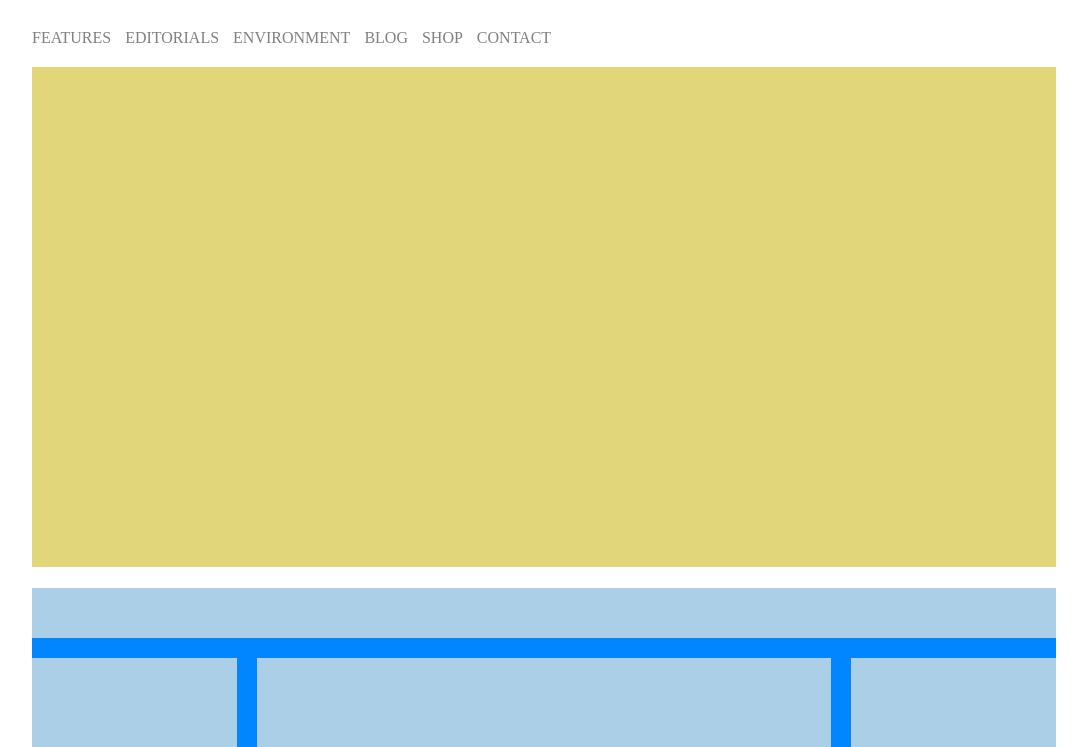
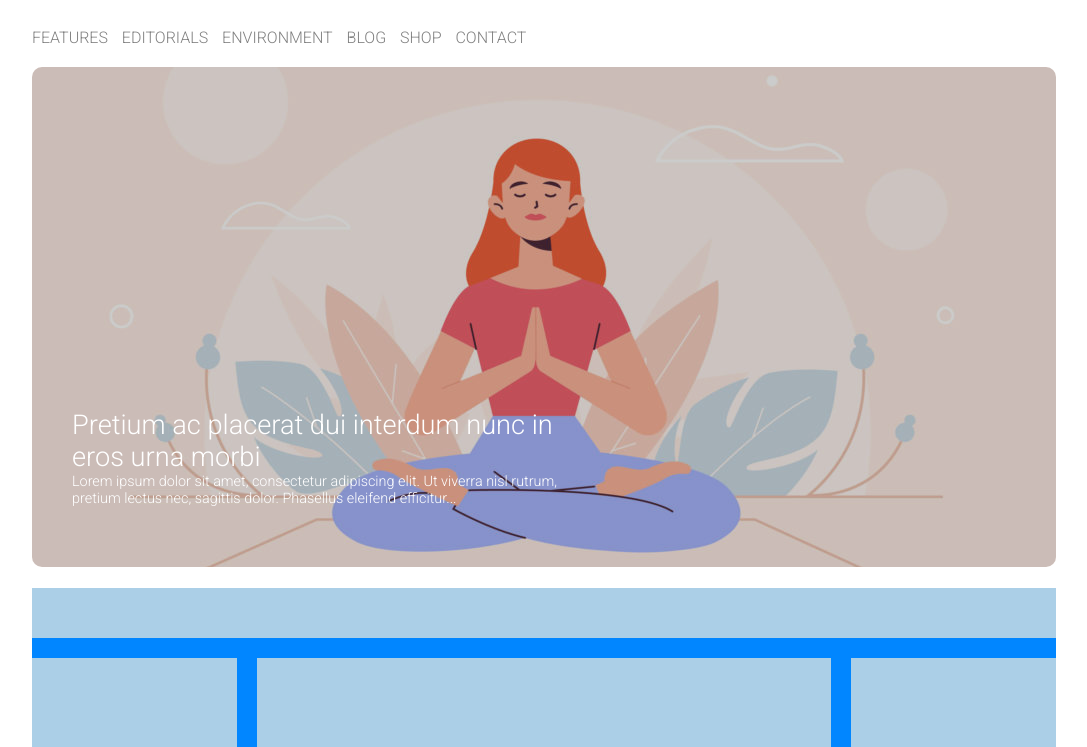
Before and after one commit to GaBBo2278/htmlcss-wp, a plain HTML site: page index.html in a window 1280 px wide. Shown: the part 53-800 px from the top of the page, without its empty margins (96-1183 px from the left). Drawn offline with Linux system fonts and the light colour scheme.

Commit message:
Completato la parte gialla / banner1

```diff
--- a/index.html
+++ b/index.html
@@ -6,6 +6,9 @@
     <meta name="viewport" content="width=device-width, initial-scale=1.0">
     <title>HtmlCss Struttura WP</title>
     <link rel="stylesheet" href="style.css">
+    <link rel="preconnect" href="https://fonts.googleapis.com">
+    <link rel="preconnect" href="https://fonts.gstatic.com" crossorigin>
+    <link href="https://fonts.googleapis.com/css2?family=Roboto:wght@300&display=swap" rel="stylesheet">
 </head>
 <body>
     <!-- CREATO INTESTAZIONE DELLA PAGINA  -->
@@ -39,7 +42,17 @@
     <!-- CREATO SEZIONE CENTRALE DELLA PAGINA -->
     <main>
         <!-- CREATO SEZIONE GIALLA -->
-        <div class="yellow"></div>
+        <div class="yellow">
+            <!-- AGGIUNTO IMMAGINE BANNER 1 -->
+            <img src="/img/banner.jpg" alt="Foto donna meditazione">
+            <!-- CREATO OVERLAY -->
+            <div class="overlay"></div>
+            <!-- AGGIUNTO SEZIONE TESTO -->
+            <div class="text">
+                <h3>Pretium ac placerat dui interdum nunc in eros urna morbi</h3>
+                <p>Lorem ipsum dolor sit amet, consectetur adipiscing elit. Ut viverra nisl rutrum, pretium lectus nec, sagittis dolor. Phasellus eleifend efficitur...</p>
+            </div>
+        </div>
         <!-- CREATO GRANDE SEZIONE BLU -->
         <div class="blue">
             <!-- CREATO SEZIONE AZZURE DI SOPRA -->
--- a/style.css
+++ b/style.css
@@ -2,6 +2,7 @@
     box-sizing: border-box;
     margin: 0;
     padding: 0;
+    font-family: 'Roboto', sans-serif;;
 }
 
 body{
@@ -9,7 +10,7 @@ body{
     width: 80%;
 }
 
-/* IMPOSTATO LA GRANDEZZA E IL COLORE DELL'INTESTAZIONE */
+/* IMPOSTATO LA GRANDEZZA */
 .heading{
     width: 100%;
     height: 100px;
@@ -38,11 +39,45 @@ body{
     text-transform: uppercase;
     color: grey;
 }
-/* IMPOSTATO L'ALTEZZA IL COLORE E I MARGINI DELLA SEZIONE */
+/* IMPOSTATO L'ALTEZZA E I MARGINI DELLA SEZIONE */
 .yellow{
-    background-color: #e1d67a;
+    position: relative;
     height: 500px;
     margin: 2% auto;
+}
+/* IMPOSTATO GRANDEZZE IMMAGINE */
+.yellow img {
+    position: absolute;
+    width: 100%;
+    height: 100%;
+    object-fit: cover;
+    border-radius: 10px;
+}
+/* CREATO OVERLAY PER IL BANNER 1   */
+.overlay {
+    position: absolute;
+    background-color: black;
+    width: 100%;
+    height: 100%;
+    opacity: 0.2;
+    border-radius: 10px;
+}
+/* IMPOSTATO GRANDEZZE E COLORE PER IL TESTO DEL BANNER 1 */
+.text {
+    position: absolute;
+    color: white;
+    width: 60%;
+    padding: 50px 40px;
+    bottom: 10px;
+}
+/* IMPOSTATO LA GRANDEZZA E IL PESO DEL CARATTERE DEL TITOLO DEL BANNER 1*/
+.text h3 {
+    font-size: 1.7rem;
+    font-weight: lighter;
+}
+/* IMPOSTATO LA GRANDEZZA DEL TESTO DEL BANNER 1 */
+.text p {
+    font-size: 0.9rem;
 }
 /* IMPOSTATO LE GRANDEZZE E IL COLORE DELLA SEZIONE BLU */
 .blue{
```
